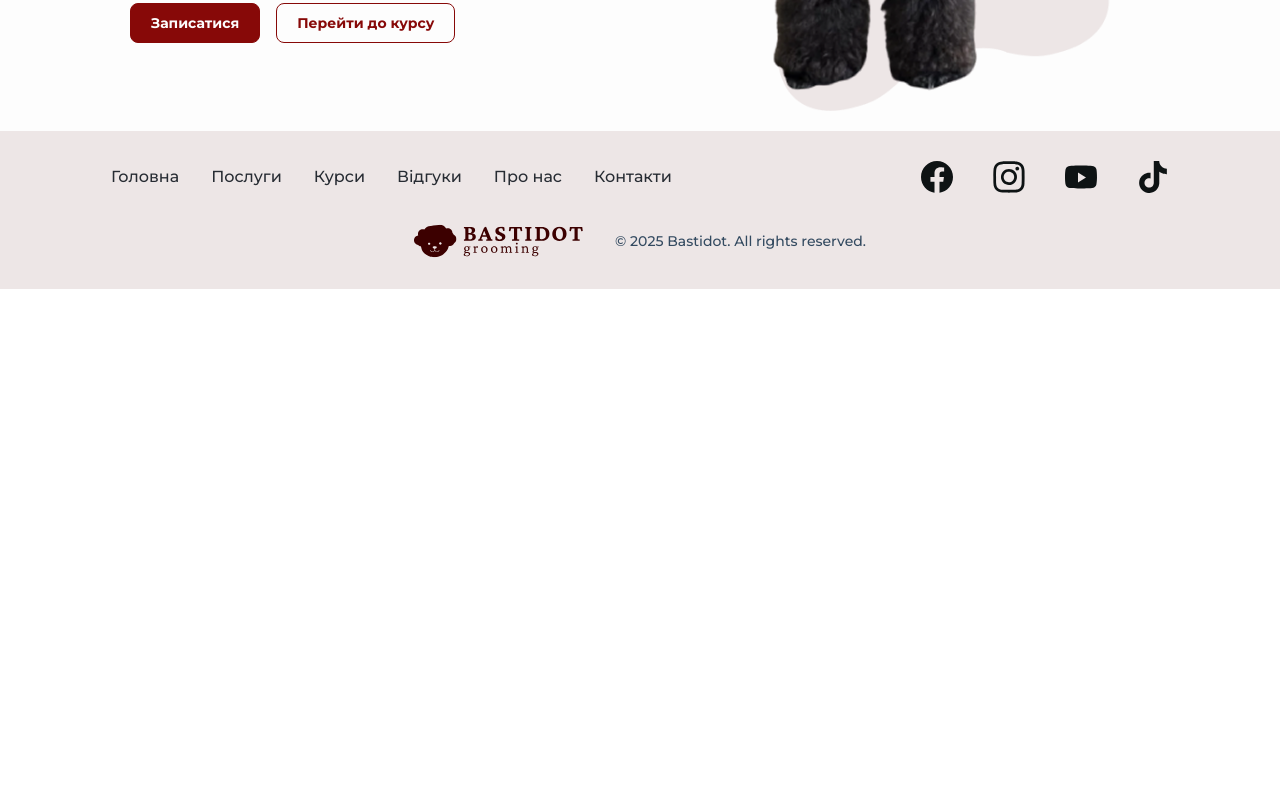
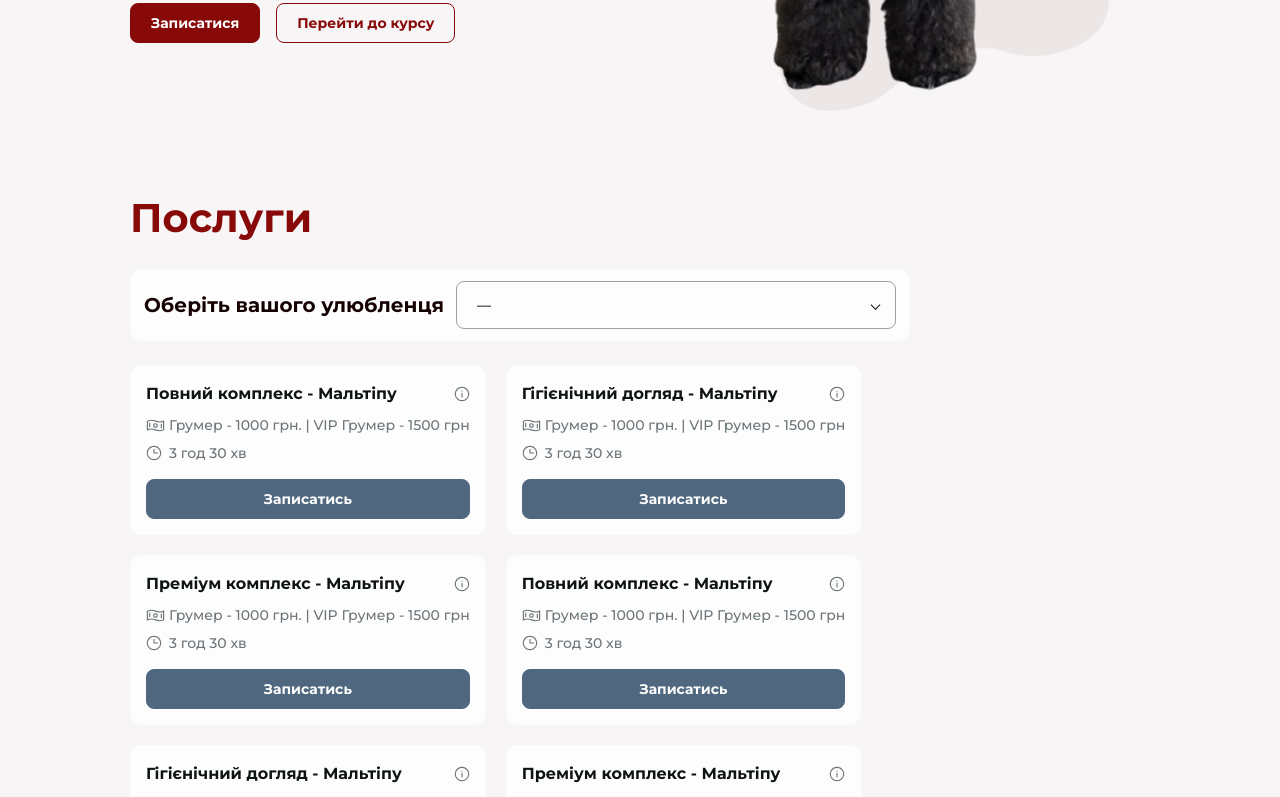
Before and after one commit to mariukhin/bastidot-grooming, a Next.js app in the folder frontend/: page / in a window 1280 px wide. Shown: the part 500-1297 px from the top of the page. Before the commit the page ends 800 px from the top, so only its background shows below. Built offline with nearby package versions, Linux system fonts and the light colour scheme.

Commit message:
feat: add services block

```diff
--- a/frontend/src/app/page.module.scss
+++ b/frontend/src/app/page.module.scss
@@ -3,7 +3,7 @@
 .wrapper {
   font-size: 24px;
   width: 100%;
-  background-color: var(--color-white);
+  background-color: var(--color-hint-of-red);
 }
 
 .container {
@@ -18,6 +18,10 @@
     justify-content: flex-start;
     gap: 20px;
     padding: 10px 16px;
+  }
+
+  @include breakpoints.xl {
+    padding: 20px 200px;
   }
 }
 
@@ -83,6 +87,10 @@
     width: 85%;
     background-position: center;
   }
+
+  @include breakpoints.xl {
+    width: 40%;
+  }
 }
 
 .photo {
--- a/frontend/src/app/page.tsx
+++ b/frontend/src/app/page.tsx
@@ -2,6 +2,7 @@ import Image from 'next/image';
 import styles from './page.module.scss';
 import { Button } from '@/components/button';
 import bastiPhoto from './basti.png';
+import { ServicesBlock } from '@/components/services-block';
 
 const Dashboard = () => {
   return (
@@ -24,6 +25,7 @@ const Dashboard = () => {
           <Image className={styles.photo} src={bastiPhoto} alt="basti photo" />
         </div>
       </div>
+      <ServicesBlock />
     </div>
   );
 };
--- a/frontend/src/components/header/header.module.scss
+++ b/frontend/src/components/header/header.module.scss
@@ -7,7 +7,7 @@
   z-index: 1000;
   justify-content: space-between;
   width: 100%;
-  background-color: var(--color-white);
+  background-color: var(--color-hint-of-red);
 
   @include breakpoints.xs {
     padding: 8px 10px;
--- /dev/null
+++ b/frontend/src/components/service-item/index.ts
@@ -0,0 +1 @@
+export { default as Header } from './service-item';
--- /dev/null
+++ b/frontend/src/components/service-item/service-item.module.scss
@@ -0,0 +1,73 @@
+@use 'src/styles/breakpoints' as breakpoints;
+
+.container {
+  display: flex;
+  justify-content: flex-start;
+  flex-direction: column;
+  gap: 8px;
+}
+
+.firstRow {
+  display: flex;
+  justify-content: space-between;
+  align-items: center;
+}
+
+.secondRow {
+  display: flex;
+  justify-content: flex-start;
+  align-items: center;
+  gap: 4px;
+}
+
+.thirdRow {
+  display: flex;
+  justify-content: flex-start;
+  align-items: center;
+  gap: 7px;
+}
+
+.title {
+  font-size: 16px;
+  line-height: 26px;
+  font-weight: 800;
+  color: var(--color-woodsmoke);
+
+  //@include breakpoints.md_r {
+  //  width: 100%;
+  //  font-size: 38px;
+  //  font-weight: 800;
+  //  line-height: 46px;
+  //  text-align: center;
+  //}
+}
+
+.groomerText {
+  font-size: 14px;
+  line-height: 20px;
+  font-weight: 500;
+  color: var(--color-gray);
+}
+
+.selectBlock {
+  display: flex;
+  justify-content: flex-start;
+  gap: 12px;
+  align-items: center;
+  padding: 12px 14px;
+  border-radius: 12px;
+  background-color: var(--color-white);
+
+  align-self: flex-start;
+}
+
+.selectBlockText {
+  font-size: 20px;
+  line-height: 28px;
+  font-weight: 800;
+  color: var(--color-diesel);
+}
+
+.select {
+  width: 440px;
+}
--- /dev/null
+++ b/frontend/src/components/service-item/service-item.tsx
@@ -0,0 +1,45 @@
+'use client';
+
+import styles from './service-item.module.scss';
+import { Icon, IconTypes } from '@/components/icon';
+
+type ServiceProps = {
+  serviceType: string;
+  breedName: string;
+  defaultPrice: number;
+  vipPrice: number;
+  durationHour: number;
+  durationMin: number;
+};
+
+type ServiceItemProps = {
+  item: ServiceProps;
+};
+
+const ServiceItem = ({ item }: ServiceItemProps) => {
+  return (
+    <div className={styles.container}>
+      <div className={styles.firstRow}>
+        <p className={styles.title}>
+          {item.serviceType} - {item.breedName}
+        </p>
+        <Icon id={IconTypes.info} color={'var(--color-gray)'} width={16} height={16} />
+      </div>
+      <div className={styles.secondRow}>
+        <Icon id={IconTypes.money} color={'var(--color-gray)'} width={19} height={13} />
+        <p className={styles.groomerText}>
+          Грумер - {item.defaultPrice} грн. | VIP Грумер - {item.vipPrice} грн
+        </p>
+      </div>
+      <div className={styles.thirdRow}>
+        <Icon id={IconTypes.clock} color={'var(--color-gray)'} width={16} height={16} />
+        <p className={styles.groomerText}>
+          {item.durationHour && `${item.durationHour} год`}{' '}
+          {item.durationMin && `${item.durationMin} хв`}
+        </p>
+      </div>
+    </div>
+  );
+};
+
+export default ServiceItem;
--- /dev/null
+++ b/frontend/src/components/services-block/index.ts
@@ -0,0 +1 @@
+export { default as ServicesBlock } from './services-block';
--- /dev/null
+++ b/frontend/src/components/services-block/services-block.module.scss
@@ -0,0 +1,79 @@
+@use 'src/styles/breakpoints' as breakpoints;
+
+.container {
+  display: flex;
+  justify-content: flex-start;
+  flex-direction: column;
+  flex-basis: auto;
+  flex-shrink: 0;
+  flex-grow: 0;
+  padding: 60px 130px;
+  gap: 24px;
+  height: 100%;
+
+  @include breakpoints.md_r {
+    padding: 10px 16px;
+  }
+
+  @include breakpoints.xl {
+    padding: 20px 200px;
+  }
+}
+
+.title {
+  font-size: 40px;
+  line-height: 54px;
+  font-weight: 800;
+  color: var(--color-dark-burgundy);
+
+  @include breakpoints.md_r {
+    width: 100%;
+    font-size: 38px;
+    font-weight: 800;
+    line-height: 46px;
+    text-align: center;
+  }
+}
+
+.selectBlock {
+  display: flex;
+  justify-content: flex-start;
+  gap: 12px;
+  align-items: center;
+  padding: 12px 14px;
+  border-radius: 12px;
+  background-color: var(--color-white);
+
+  align-self: flex-start;
+}
+
+.selectBlockText {
+  font-size: 20px;
+  line-height: 28px;
+  font-weight: 800;
+  color: var(--color-diesel);
+}
+
+.select {
+  width: 440px;
+}
+
+.serviceContainer {
+  display: flex;
+  justify-content: flex-start;
+  align-items: center;
+  align-content: flex-start;
+  align-self: flex-start;
+  flex-wrap: wrap;
+  gap: 20px;
+}
+
+.serviceItemContainer {
+  display: flex;
+  flex-direction: column;
+  padding: 16px;
+  border-radius: 12px;
+  background-color: var(--color-white);
+  gap: 16px;
+  max-width: 380px;
+}
--- /dev/null
+++ b/frontend/src/components/services-block/services-block.tsx
@@ -0,0 +1,128 @@
+'use client';
+
+import styles from './services-block.module.scss';
+import { Select } from '@/components/select';
+import { Controller, useForm } from 'react-hook-form';
+import {
+  FormExampleFormData,
+  formExampleValidationSchema,
+} from '@/components/form-example/validation';
+import { yupResolver } from '@hookform/resolvers/yup';
+import ServiceItem from '@/components/service-item/service-item';
+import {Button} from "@/components/button";
+
+const ServicesBlock = () => {
+  const {
+    control,
+    handleSubmit,
+    formState: { errors },
+  } = useForm<FormExampleFormData>({
+    resolver: yupResolver(formExampleValidationSchema),
+    defaultValues: {
+      name: '',
+      description: undefined,
+      phoneNumber: '',
+      type: '',
+    },
+  });
+
+  const services = [
+    {
+      id: 1,
+      serviceType: 'Повний комплекс',
+      breedName: 'Мальтіпу',
+      defaultPrice: 1000,
+      vipPrice: 1500,
+      durationHour: 3,
+      durationMin: 30,
+    },
+    {
+      id: 2,
+      serviceType: 'Гігієнічний догляд',
+      breedName: 'Мальтіпу',
+      defaultPrice: 1000,
+      vipPrice: 1500,
+      durationHour: 3,
+      durationMin: 30,
+    },
+    {
+      id: 3,
+      serviceType: 'Преміум комплекс',
+      breedName: 'Мальтіпу',
+      defaultPrice: 1000,
+      vipPrice: 1500,
+      durationHour: 3,
+      durationMin: 30,
+    },
+    {
+      id: 4,
+      serviceType: 'Повний комплекс',
+      breedName: 'Мальтіпу',
+      defaultPrice: 1000,
+      vipPrice: 1500,
+      durationHour: 3,
+      durationMin: 30,
+    },
+    {
+      id: 5,
+      serviceType: 'Гігієнічний догляд',
+      breedName: 'Мальтіпу',
+      defaultPrice: 1000,
+      vipPrice: 1500,
+      durationHour: 3,
+      durationMin: 30,
+    },
+    {
+      id: 6,
+      serviceType: 'Преміум комплекс',
+      breedName: 'Мальтіпу',
+      defaultPrice: 1000,
+      vipPrice: 1500,
+      durationHour: 3,
+      durationMin: 30,
+    },
+  ];
+
+  return (
+    <div className={styles.container}>
+      <p className={styles.title}>Послуги</p>
+      <div className={styles.selectBlock}>
+        <p className={styles.selectBlockText}>Оберіть вашого улюбленця</p>
+        <Controller
+          control={control}
+          name={'type'}
+          render={({ field }) => (
+            <Select
+              className={styles.select}
+              options={[
+                { label: 'Type 1', value: '1' },
+                {
+                  label: 'Type 2',
+                  value: '2',
+                },
+                {
+                  label: 'Type 3',
+                  value: '3',
+                },
+              ]}
+              required
+              defaultValue={field.value}
+              onChange={field.onChange}
+              error={errors?.type?.message}
+            />
+          )}
+        />
+      </div>
+      <div className={styles.serviceContainer}>
+        {services.map((item) => (
+          <div className={styles.serviceItemContainer}>
+            <ServiceItem key={item.id} item={item} />
+            <Button type={'submit'} text={'Записатись'} color={'blue'} />
+          </div>
+        ))}
+      </div>
+    </div>
+  );
+};
+
+export default ServicesBlock;
--- a/frontend/src/styles/variables.scss
+++ b/frontend/src/styles/variables.scss
@@ -15,6 +15,7 @@
   --color-blue-bayoux: #4f687f;
   --color-pickled-bluewood: #334a60;
   --color-pickled-bluewood-dark: #272C33;
+  --color-gray: #6C7579;
   --color-gray-chateau: #99a2a5;
   --color-woodsmoke: #0e1314;
   --color-white: #fdfdfd;
```
